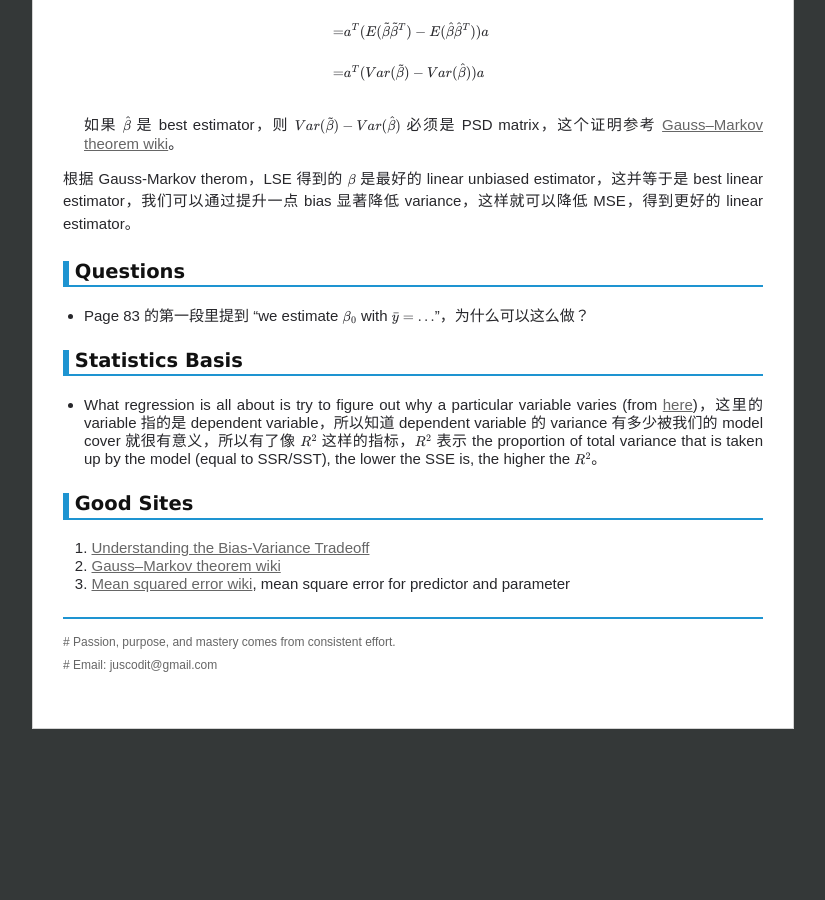
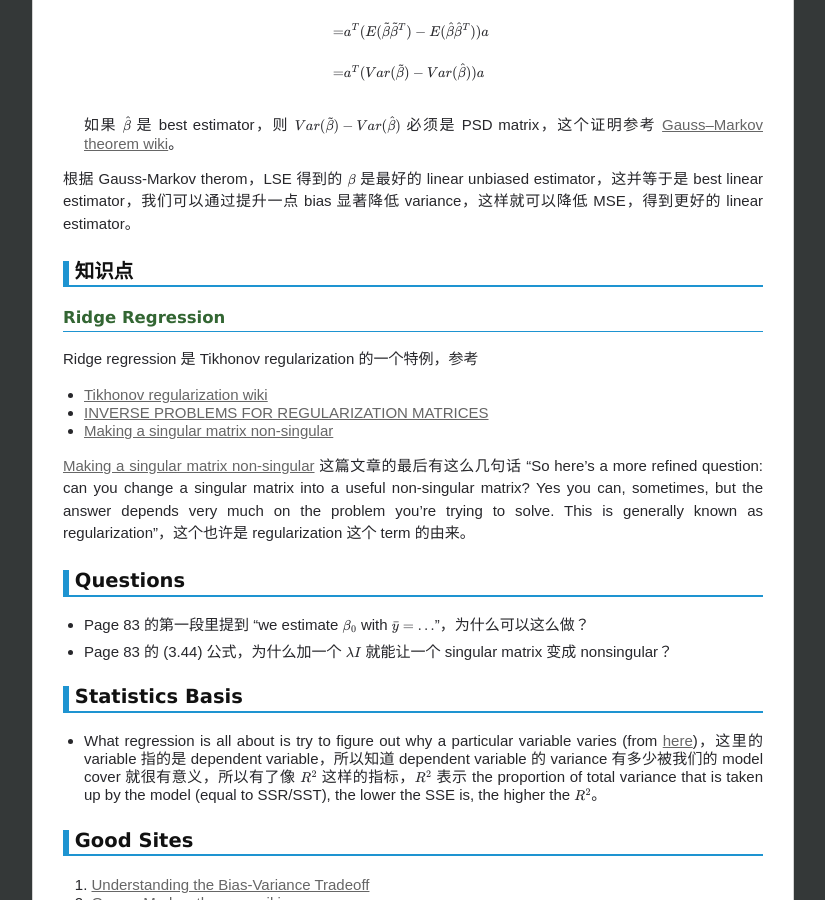
Before and after one commit to chenrushan/chenrushan.github.io, a Jekyll site: the page built from _posts/2014-04-28-esl-note.markdown, in a window 1280 px wide and 900 px high, scrolled down 4449 px. Shown: the whole window, without its empty margins (227-1052 px from the left). Built offline with Jekyll 4.4.1, drawn with Linux system fonts in a browser that asks for light colours; Markdown is read by kramdown in place of the engine named in the settings; formulas are drawn with MathJax 3; before the commit the page ends 5188 px from its top, so only the background shows below that.

Commit message:
[esl]: update

```diff
--- a/_posts/2014-04-28-esl-note.markdown
+++ b/_posts/2014-04-28-esl-note.markdown
@@ -209,9 +209,23 @@ Gauss-Markov Therom 总体的意思是就是 least square estimator (LSE) of $\b
 
 根据 Gauss-Markov therom，LSE 得到的 $\beta$ 是最好的 linear unbiased estimator，这并等于是 best linear estimator，我们可以通过提升一点 bias 显著降低 variance，这样就可以降低 MSE，得到更好的 linear estimator。
 
+### 知识点
+
+#### Ridge Regression
+
+Ridge regression 是 Tikhonov regularization 的一个特例，参考
+
+* [Tikhonov regularization wiki](http://en.wikipedia.org/wiki/Tikhonov_regularization)
+* [INVERSE PROBLEMS FOR REGULARIZATION MATRICES](http://www.math.kent.edu/~reichel/publications/invregmat.pdf)
+* [Making a singular matrix non-singular](http://www.johndcook.com/blog/2012/06/13/matrix-condition-number/)
+
+[Making a singular matrix non-singular](http://www.johndcook.com/blog/2012/06/13/matrix-condition-number/) 这篇文章的最后有这么几句话 "So here’s a more refined question: can you change a singular matrix into a useful non-singular matrix? Yes you can, sometimes, but the answer depends very much on the problem you’re trying to solve. This is generally known as regularization"，这个也许是 regularization 这个 term 的由来。
+
 ### Questions
 
 * Page 83 的第一段里提到 "we estimate $\beta\_0$ with $\bar{y} = ...$"，为什么可以这么做？
+
+* Page 83 的 (3.44) 公式，为什么加一个 $\lambda I$ 就能让一个 singular matrix 变成 nonsingular？
 
 ### Statistics Basis
 
```
